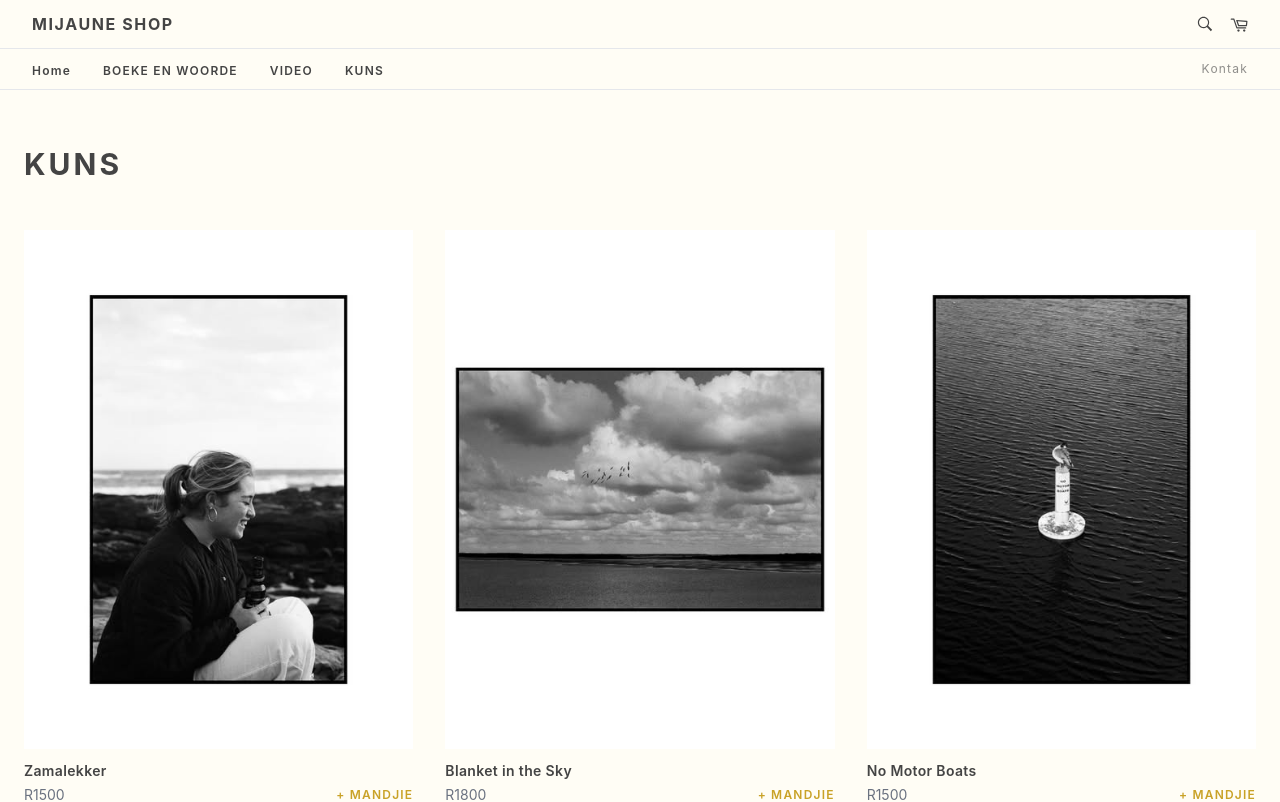
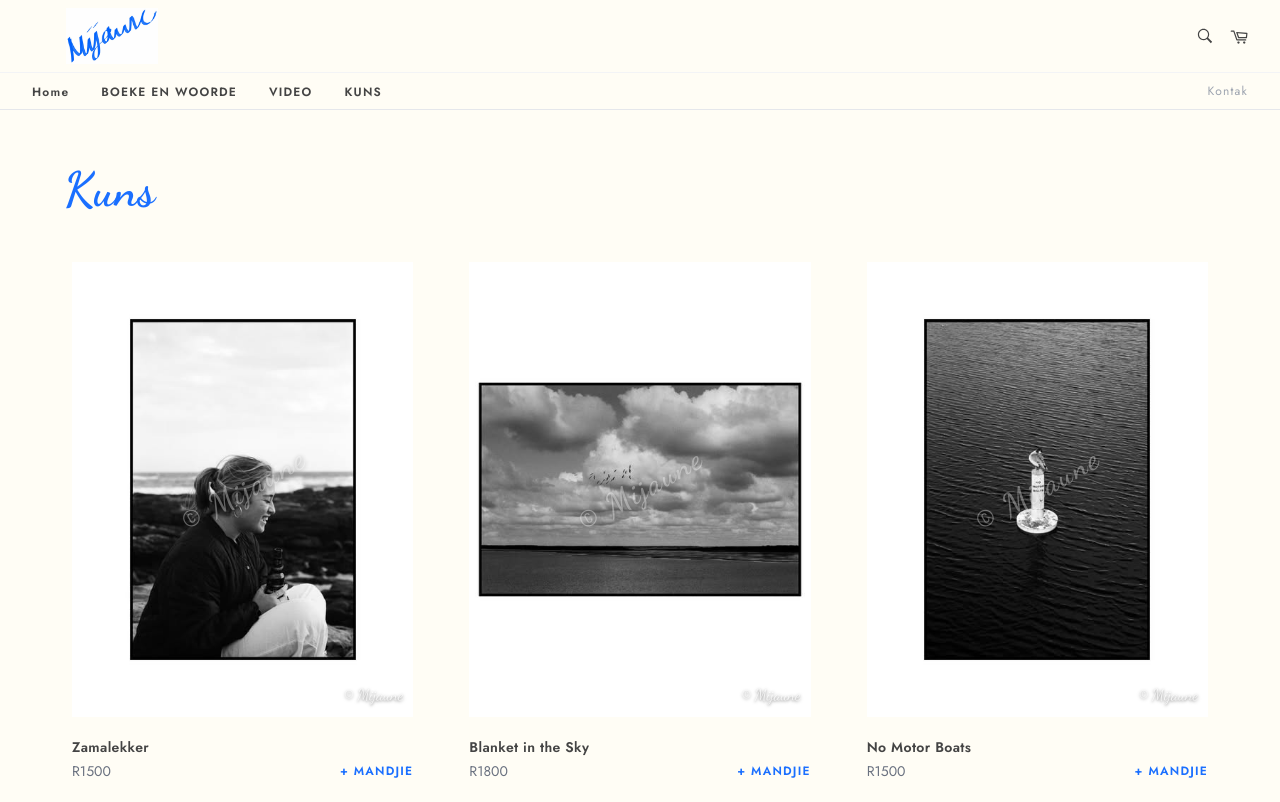
Before and after one commit to WorkspaceHermanus/mijaune-shop, a Next.js app: page /art in a window 1280 px wide. Shown: the top 802 px of the page. Built offline with nearby package versions, Linux system fonts and the light colour scheme.

Commit message:
Add logo image, Dancing Script blue headings, watermark on art images, bigger margins on product cards

```diff
--- a/app/art/page.tsx
+++ b/app/art/page.tsx
@@ -6,9 +6,11 @@
 export default function ArtPage() {
   const art = getByCategory("art");
   return (
-    <div className="max-w-7xl mx-auto px-6 py-14">
-      <h1 className="text-3xl font-bold uppercase tracking-widest mb-12 text-ink">Kuns</h1>
-      <div className="grid grid-cols-2 md:grid-cols-3 gap-8">
+    <div className="max-w-7xl mx-auto px-8 md:px-16 py-14">
+      <h1 className="text-5xl font-bold mb-12" style={{ fontFamily: "var(--font-display)", color: "#1a6fff" }}>
+        Kuns
+      </h1>
+      <div className="grid grid-cols-2 md:grid-cols-3 gap-10">
         {art.map((p) => <ProductCard key={p.id} product={p} />)}
       </div>
     </div>
--- a/app/globals.css
+++ b/app/globals.css
@@ -1,24 +1,63 @@
 @tailwind base;
 @tailwind components;
 @tailwind utilities;
+
+:root {
+  --font-display: "Dancing Script", cursive;
+  --font-body: "Jost", system-ui, sans-serif;
+  --blue: #1a6fff;
+}
 
 html { scroll-behavior: smooth; }
 
 body {
   background-color: #fffdf5;
   color: #444;
-  font-family: -apple-system, BlinkMacSystemFont, "Segoe UI", Roboto, Helvetica, Arial, sans-serif;
+  font-family: var(--font-body);
 }
 
-::selection { background: #444; color: #fffdf5; }
+h1, h2, h3, h4, h5, h6 {
+  font-family: var(--font-display);
+  color: var(--blue);
+}
 
-/* Match Venture theme's featured-card style */
-.featured-card {
+::selection { background: #1a6fff; color: #fffdf5; }
+
+/* Watermark overlay for sold images */
+.watermarked {
   position: relative;
   display: block;
-  overflow: hidden;
-  background-size: cover;
-  background-position: center;
+}
+
+.watermarked::after {
+  content: "© Mijaune";
+  position: absolute;
+  bottom: 10px;
+  right: 10px;
+  font-family: var(--font-display);
+  font-size: 1rem;
+  color: rgba(255, 255, 255, 0.75);
+  text-shadow: 0 1px 3px rgba(0,0,0,0.5);
+  pointer-events: none;
+  z-index: 10;
+}
+
+/* Diagonal watermark in center */
+.watermarked::before {
+  content: "© Mijaune";
+  position: absolute;
+  top: 50%;
+  left: 50%;
+  transform: translate(-50%, -50%) rotate(-30deg);
+  font-family: var(--font-display);
+  font-size: 2rem;
+  font-weight: 600;
+  color: rgba(255, 255, 255, 0.35);
+  text-shadow: 0 1px 4px rgba(0,0,0,0.3);
+  pointer-events: none;
+  z-index: 10;
+  white-space: nowrap;
+  letter-spacing: 2px;
 }
 
 .featured-card__header--background {
@@ -27,5 +66,5 @@
 }
 
 .featured-card__action {
-  color: #c9a227;
+  color: #1a6fff;
 }
--- a/app/layout.tsx
+++ b/app/layout.tsx
@@ -1,8 +1,21 @@
 import type { Metadata } from "next";
+import { Dancing_Script, Jost } from "next/font/google";
 import "./globals.css";
 import Navbar from "@/components/Navbar";
 import Footer from "@/components/Footer";
 import CartProvider from "@/components/CartProvider";
+
+const dancing = Dancing_Script({
+  subsets: ["latin"],
+  weight: ["400", "500", "600", "700"],
+  variable: "--font-display",
+});
+
+const jost = Jost({
+  subsets: ["latin"],
+  weight: ["300", "400", "500", "600"],
+  variable: "--font-body",
+});
 
 export const metadata: Metadata = {
   title: "Mijaune – Mijaune Shop",
@@ -13,7 +26,8 @@
 export default function RootLayout({ children }: { children: React.ReactNode }) {
   return (
     <html lang="af">
-      <body className="min-h-screen flex flex-col" style={{ backgroundColor: "#fffdf5", color: "#444" }}>
+      <body className={`${dancing.variable} ${jost.variable} min-h-screen flex flex-col`}
+        style={{ backgroundColor: "#fffdf5", color: "#444", fontFamily: "var(--font-body)" }}>
         <CartProvider>
           <Navbar />
           <main id="MainContent" role="main" className="flex-1">
--- a/app/product/[slug]/page.tsx
+++ b/app/product/[slug]/page.tsx
@@ -25,7 +25,7 @@
       </p>
 
       <div className="grid grid-cols-1 md:grid-cols-2 gap-16 items-start">
-        <div className="relative aspect-[3/4] bg-stone-200">
+        <div className={`relative aspect-[3/4] bg-stone-200 ${product.category === "art" && product.image && !product.image.includes("placeholder") ? "watermarked" : ""}`}>
           {product.image && !product.image.includes("placeholder") ? (
             <Image src={product.image} alt={product.name} fill className="object-cover" sizes="(max-width: 768px) 100vw, 50vw" />
           ) : (
@@ -37,7 +37,7 @@
 
         <div className="flex flex-col md:pt-6">
           <p className="text-[10px] uppercase tracking-widest text-mustard font-semibold mb-3">{categoryLabel[product.category]}</p>
-          <h1 className="text-4xl font-bold uppercase tracking-wide text-ink mb-5 leading-tight">{product.name}</h1>
+          <h1 className="text-5xl font-bold mb-5 leading-tight" style={{ fontFamily: "var(--font-display)", color: "#1a6fff" }}>{product.name}</h1>
           <p className="text-sm text-ink/60 leading-relaxed mb-8">{product.description}</p>
           <p className="text-2xl font-bold text-ink mb-8">R{product.price}</p>
 
--- a/components/Footer.tsx
+++ b/components/Footer.tsx
@@ -5,8 +5,8 @@
     <footer role="contentinfo" className="border-t border-gray-200" style={{ backgroundColor: "#fffdf5" }}>
       <div className="px-4 md:px-8 py-12 text-center">
         {/* Tagline — like "GAAN STAAN BIETJIE BUITE" */}
-        <h4 className="text-2xl font-black uppercase tracking-widest mb-6" style={{ color: "#444" }}>
-          GAAN KOOP IETS MOOI
+        <h4 className="text-4xl font-bold mb-6" style={{ fontFamily: "var(--font-display)", color: "#1a6fff" }}>
+          Gaan koop iets mooi
         </h4>
 
         {/* Social icons */}
--- a/components/Hero.tsx
+++ b/components/Hero.tsx
@@ -36,8 +36,8 @@
         {/* Hero content overlay — bottom left, like Venture */}
         <div className="absolute bottom-0 left-0 right-0 p-6 md:p-10">
           {/* Big yellow title */}
-          <h2 className="text-5xl md:text-8xl font-black uppercase leading-none mb-5"
-            style={{ color: "#c9a227", textShadow: "0 2px 8px rgba(0,0,0,0.2)" }}>
+          <h2 className="text-5xl md:text-8xl font-bold leading-none mb-5"
+            style={{ fontFamily: "var(--font-display)", color: "#fff", textShadow: "0 2px 12px rgba(0,0,0,0.4)" }}>
             {slides[current].title}
           </h2>
 
--- a/components/Navbar.tsx
+++ b/components/Navbar.tsx
@@ -1,5 +1,6 @@
 "use client";
 import Link from "next/link";
+import Image from "next/image";
 import { useState } from "react";
 import { useCart } from "@/lib/cart";
 
@@ -19,15 +20,15 @@
       {/* Mobile Drawer */}
       {drawerOpen && (
         <div className="fixed inset-0 z-50 flex">
-          <div className="w-72 bg-site h-full shadow-xl flex flex-col p-6 overflow-y-auto">
-            <button onClick={() => setDrawerOpen(false)} className="self-end mb-6 text-ink">
+          <div className="w-72 h-full shadow-xl flex flex-col p-6 overflow-y-auto" style={{ backgroundColor: "#fffdf5" }}>
+            <button onClick={() => setDrawerOpen(false)} className="self-end mb-6">
               <svg viewBox="0 0 32 32" width="20" height="20" fill="#444"><path d="M25.313 8.55l-1.862-1.862-7.45 7.45-7.45-7.45L6.689 8.55l7.45 7.45-7.45 7.45 1.862 1.862 7.45-7.45 7.45 7.45 1.862-1.862-7.45-7.45z"/></svg>
             </button>
             <ul className="flex flex-col gap-5">
               {navLinks.map(l => (
                 <li key={l.href}>
                   <Link href={l.href} onClick={() => setDrawerOpen(false)}
-                    className="text-sm font-semibold tracking-widest text-ink hover:text-mustard transition-colors">
+                    className="text-sm font-semibold tracking-widest text-ink hover:opacity-60 transition-opacity">
                     {l.label}
                   </Link>
                 </li>
@@ -38,32 +39,38 @@
         </div>
       )}
 
-      <header role="banner" className="sticky top-0 z-40" style={{ backgroundColor: "#fffdf5" }}>
-        {/* Upper row — brand + search + cart */}
-        <div className="border-b border-gray-200 px-4 md:px-8 py-3 flex items-center">
+      <header role="banner" className="sticky top-0 z-40 border-b border-gray-200" style={{ backgroundColor: "#fffdf5" }}>
+        {/* Upper row — logo + icons */}
+        <div className="px-4 md:px-8 py-2 flex items-center">
           {/* Mobile hamburger */}
-          <button onClick={() => setDrawerOpen(true)} className="md:hidden mr-4 text-ink">
+          <button onClick={() => setDrawerOpen(true)} className="md:hidden mr-4">
             <svg viewBox="0 0 32 32" width="20" height="20" fill="#444"><path d="M4.889 14.958h22.222v2.222H4.889v-2.222zM4.889 8.292h22.222v2.222H4.889V8.292zM4.889 21.625h22.222v2.222H4.889v-2.222z"/></svg>
           </button>
 
-          {/* Brand name */}
-          <div className="flex-1 text-center md:text-left">
-            <Link href="/" className="text-base font-bold tracking-widest uppercase text-ink">
-              Mijaune Shop
+          {/* Logo image */}
+          <div className="flex-1">
+            <Link href="/">
+              <Image
+                src="/images/logo.jpeg"
+                alt="Mijaune Shop"
+                width={160}
+                height={70}
+                className="object-contain"
+                style={{ maxHeight: 56 }}
+                priority
+              />
             </Link>
           </div>
 
           {/* Right icons */}
           <div className="flex items-center gap-4">
-            {/* Search */}
-            <button aria-label="Search" className="hidden md:block text-ink hover:opacity-60">
+            <button aria-label="Search" className="hidden md:block hover:opacity-60 transition-opacity">
               <svg viewBox="0 0 32 32" width="18" height="18" fill="#444"><path d="M21.839 18.771a10.012 10.012 0 0 0 1.57-5.39c0-5.548-4.493-10.048-10.034-10.048-5.548 0-10.041 4.499-10.041 10.048s4.493 10.048 10.034 10.048c2.012 0 3.886-.594 5.456-1.61l.455-.317 7.165 7.165 2.223-2.263-7.158-7.165.33-.468zM18.995 7.767c1.498 1.498 2.322 3.49 2.322 5.608s-.825 4.11-2.322 5.608c-1.498 1.498-3.49 2.322-5.608 2.322s-4.11-.825-5.608-2.322c-1.498-1.498-2.322-3.49-2.322-5.608s.825-4.11 2.322-5.608c1.498-1.498 3.49-2.322 5.608-2.322s4.11.825 5.608 2.322z"/></svg>
             </button>
-            {/* Cart */}
-            <Link href="/cart" aria-label="Cart" className="relative text-ink hover:opacity-60">
+            <Link href="/cart" aria-label="Cart" className="relative hover:opacity-60 transition-opacity">
               <svg viewBox="0 0 31 32" width="18" height="18" fill="#444"><path d="M14.568 25.629c-1.222 0-2.111.889-2.111 2.111 0 1.111 1 2.111 2.111 2.111 1.222 0 2.111-.889 2.111-2.111s-.889-2.111-2.111-2.111zm10.22 0c-1.222 0-2.111.889-2.111 2.111 0 1.111 1 2.111 2.111 2.111 1.222 0 2.111-.889 2.111-2.111s-.889-2.111-2.111-2.111zm2.555-3.777H12.457L7.347 7.078c-.222-.333-.555-.667-1-.667H1.792c-.667 0-1.111.444-1.111 1s.444 1 1.111 1h3.777l5.11 14.885c.111.444.555.666 1 .666h15.663c.555 0 1.111-.444 1.111-1 0-.666-.555-1.111-1.111-1.111zm2.333-11.442l-18.44-1.555h-.111c-.555 0-.777.333-.667.889l3.222 9.22c.222.555.889 1 1.444 1h13.441c.555 0 1.111-.444 1.222-1l.778-7.443c.111-.555-.333-1.111-.889-1.111zm-2 7.443H15.568l-2.333-6.776 15.108 1.222-.666 5.554z"/></svg>
               {count > 0 && (
-                <span className="absolute -top-2 -right-2 bg-ink text-site text-[9px] w-4 h-4 rounded-full flex items-center justify-center font-bold">
+                <span className="absolute -top-2 -right-2 text-white text-[9px] w-4 h-4 rounded-full flex items-center justify-center font-bold" style={{ backgroundColor: "#1a6fff" }}>
                   {count}
                 </span>
               )}
@@ -71,20 +78,19 @@
           </div>
         </div>
 
-        {/* Nav row — desktop only */}
-        <nav className="hidden md:block border-b border-gray-200 px-8" role="navigation">
+        {/* Nav links row — desktop */}
+        <nav className="hidden md:block border-t border-gray-100 px-8">
           <div className="flex items-center justify-between">
-            <ul className="flex items-center gap-8 h-10">
+            <ul className="flex items-center gap-8 h-9">
               {navLinks.map(l => (
                 <li key={l.href}>
-                  <Link href={l.href}
-                    className="text-xs font-semibold tracking-widest text-ink hover:text-mustard transition-colors">
+                  <Link href={l.href} className="text-xs font-semibold tracking-widest text-ink hover:opacity-60 transition-opacity">
                     {l.label}
                   </Link>
                 </li>
               ))}
             </ul>
-            <Link href="/contact" className="text-xs tracking-widest text-ink/60 hover:text-ink transition-colors">
+            <Link href="/contact" className="text-xs tracking-widest text-gray-400 hover:text-ink transition-colors">
               Kontak
             </Link>
           </div>
--- a/components/ProductCard.tsx
+++ b/components/ProductCard.tsx
@@ -6,38 +6,49 @@
 
 export default function ProductCard({ product }: { product: Product }) {
   const { add } = useCart();
+  const isArt = product.category === "art";
+  const hasImage = product.image && !product.image.includes("placeholder");
 
   return (
     <div className="group flex flex-col">
-      <Link href={`/product/${product.slug}`}
-        className="block relative overflow-hidden bg-gray-100 mb-3"
-        style={{ aspectRatio: "3/4" }}>
-        {product.image && !product.image.includes("placeholder") ? (
+      {/* Image — smaller with generous margin, watermarked if art */}
+      <Link
+        href={`/product/${product.slug}`}
+        className={`block relative overflow-hidden bg-gray-100 mb-5 mx-2 ${isArt && hasImage ? "watermarked" : ""}`}
+        style={{ aspectRatio: "3/4" }}
+      >
+        {hasImage ? (
           <Image
             src={product.image}
             alt={product.name}
             fill
             className="object-cover transition-transform duration-500 group-hover:scale-105"
-            sizes="(max-width: 640px) 50vw, (max-width: 1024px) 33vw, 25vw"
+            sizes="(max-width: 640px) 45vw, (max-width: 1024px) 30vw, 22vw"
           />
         ) : (
           <div className="w-full h-full flex items-center justify-center bg-gray-100">
-            <span className="text-3xl font-black uppercase text-gray-300">M</span>
+            <span className="text-3xl font-bold text-gray-300" style={{ fontFamily: "var(--font-display)", color: "#1a6fff", opacity: 0.3 }}>M</span>
           </div>
         )}
       </Link>
+
+      {/* Text info */}
+      <div className="px-2">
         <Link href={`/product/${product.slug}`}
-        className="text-sm font-semibold tracking-wide text-ink hover:text-mustard transition-colors mb-1">
+          className="block text-sm font-semibold tracking-wide text-ink hover:opacity-60 transition-opacity mb-1">
           {product.name}
         </Link>
         <div className="flex items-center justify-between">
           <span className="text-sm text-gray-500">R{product.price}</span>
-        <button onClick={() => add(product)}
-          className="text-xs font-semibold uppercase tracking-widest hover:text-mustard transition-colors"
-          style={{ color: "#c9a227" }}>
+          <button
+            onClick={() => add(product)}
+            className="text-xs font-semibold uppercase tracking-widest transition-opacity hover:opacity-60"
+            style={{ color: "#1a6fff" }}
+          >
             + Mandjie
           </button>
         </div>
       </div>
+    </div>
   );
 }
--- a/tailwind.config.ts
+++ b/tailwind.config.ts
@@ -8,9 +8,14 @@
   ],
   theme: {
     extend: {
+      fontFamily: {
+        display: ["var(--font-display)", "cursive"],
+        body: ["var(--font-body)", "system-ui", "sans-serif"],
+      },
       colors: {
         site: "#fffdf5",
         ink: "#444444",
+        blue: "#1a6fff",
         mustard: "#c9a227",
       },
     },
```
Also changed, not shown: app/books/page.tsx (+5 -3 lines), app/videos/page.tsx (+5 -3 lines), components/CollectionGrid.tsx (+5 -9 lines), Logo.jpeg (added), public/images/logo.jpeg (added). Lines whose indentation alone changed are shown as unchanged.
